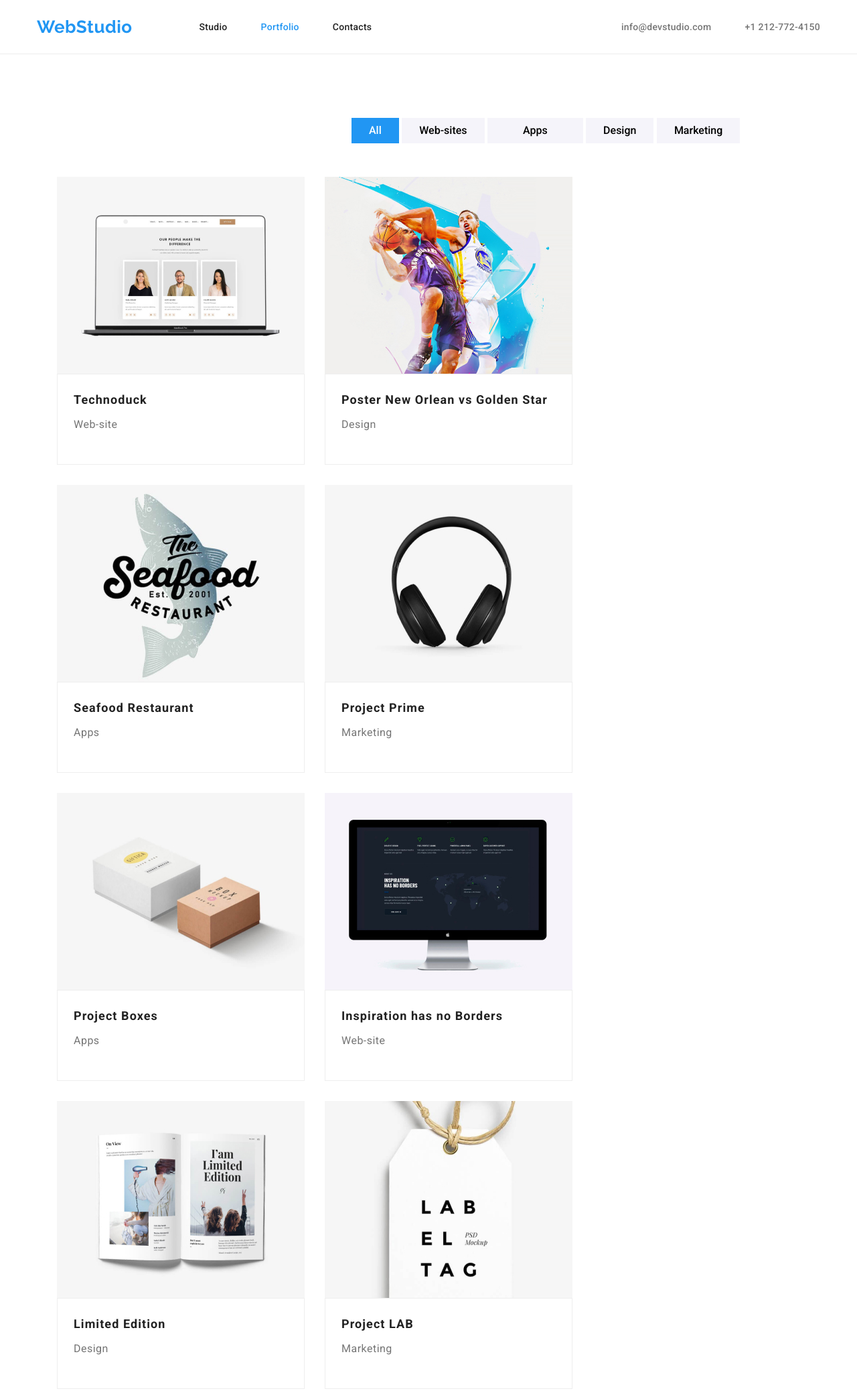
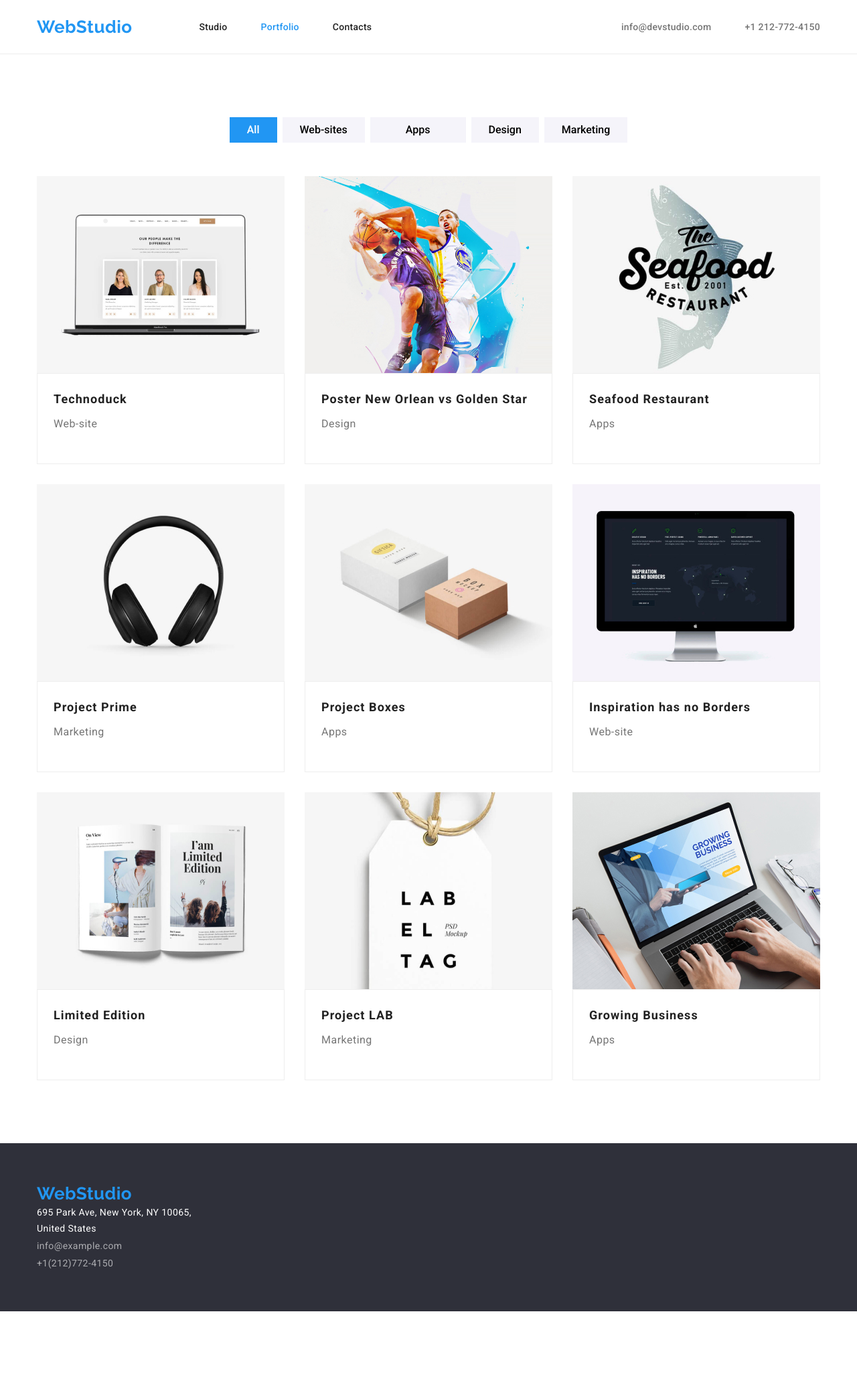
Before and after one commit to Ppatel21887/goit-markup-hw-03, a plain HTML site: page portfolio.html in a window 1280 px wide. Shown: the top 2077 px of the page at 67% size. After the commit the page ends 1958 px from the top, so only its background shows below. Drawn offline with nearby package versions, Linux system fonts and the light colour scheme.

Commit message:
updated homework 03

```diff
--- a/css/styles.css
+++ b/css/styles.css
@@ -7,6 +7,7 @@
   --title-second-color: #ffffff;
   --border-color: #ff6347;
   --button-color: #f5f4fa;
+  --card-gap: 30px;
 }
 body {
   color: var(--black-color);
@@ -44,6 +45,11 @@ img {
   display: block;
   max-width: 100%;
   height: auto;
+}
+
+button:hover,
+button:focus {
+  cursor: pointer;
 }
 
 .container {
@@ -149,10 +155,11 @@ img {
 }
 
 .hero-button-section {
-  padding-left: 500px;
+  text-align: center;
 }
 
 .hero-button {
+  font-family: "roboto";
   color: var(--title-second-color);
   cursor: pointer;
   font-weight: 700;
@@ -161,7 +168,13 @@ img {
   letter-spacing: 0.06em;
   text-align: center;
   background-color: var(--logo-color);
-  padding: 10px 19px 10px 20px;
+  padding: 10px 20px;
+  border: none;
+  margin: 0 auto;
+  display: block;
+
+  box-shadow: 0px 4px 4px rgba(0, 0, 0, 0.15);
+  border-radius: 4px;
 }
 .hero-button:hover,
 .hero-button:focus {
@@ -183,10 +196,14 @@ img {
 
 .feature-list {
   display: flex;
-  align-items: center;
-  margin-left: auto;
+  justify-content: center;
 }
-.feature-list-item:not(:last-child) {
+
+.feature-list-item {
+  width: 270px;
+}
+
+.feature-list-item:not(:first-child) {
   margin-left: 30px;
 }
 
@@ -196,6 +213,7 @@ img {
   font-size: 14px;
   line-height: calc(16 / 14);
   text-transform: uppercase;
+  margin-bottom: 10px;
 }
 
 .feature-text {
@@ -213,7 +231,7 @@ img {
 .job-list {
   display: flex;
   align-items: center;
-  margin-left: auto;
+  justify-content: center;
   padding-top: 50px;
 }
 
@@ -236,7 +254,7 @@ img {
 .team-section-list {
   display: flex;
   align-items: center;
-  margin-left: auto;
+  justify-content: center;
 }
 
 .team-list-item:not(:last-child) {
@@ -287,7 +305,11 @@ img {
   font-weight: 700;
   font-size: 26px;
   line-height: calc(31 / 26);
-  padding-bottom: 9px;
+  margin-bottom: 9px;
+}
+
+.footer-address-item:not(:last-child) {
+  margin-bottom: 2px;
 }
 
 .footer-address-link {
@@ -313,10 +335,15 @@ img {
 
 /*PORTFOLIO PAGE STYLING*/
 
-.menu-button-section {
+.menu-button-list {
   padding-bottom: 50px;
-  padding-top: 95px;
-  padding-left: 485px;
+  padding-top: 94px;
+  display: flex;
+  justify-content: center;
+}
+
+.menu-button-item:not(:last-child) {
+  margin-right: 8px;
 }
 
 .menu-button-current {
@@ -355,7 +382,7 @@ img {
   color: var(--title-second-color);
 }
 
-.image-section {
+.main-section {
   background-color: var(--title-second-color);
   padding-bottom: 94px;
 }
@@ -363,12 +390,15 @@ img {
 .image-list {
   display: flex;
   flex-wrap: wrap;
+  margin-top: calc(-1 * var(--card-gap));
+  margin-left: calc(-1 * var(--card-gap));
 }
 
 .image-list-item {
-  margin-left: 30px;
-  margin-bottom: 30px;
-  background: #ffffff;
+  flex-basis: calc(100% / 3-var(--card-gap));
+  margin-left: var(--card-gap);
+  margin-top: var(--card-gap);
+  background-color: var(--title-second-color);
   box-sizing: border-box;
 }
 
@@ -397,12 +427,4 @@ img {
   padding-bottom: 24px;
 }
 
-button:hover,
-button:focus {
-  cursor: pointer;
-  border-style: solid;
-  border-color: var(--logo-color);
-  text-decoration: underline;
-  text-decoration-color: var(--logo-color);
-}
 /*END FOR NOW*/
--- a/portfolio.html
+++ b/portfolio.html
@@ -53,23 +53,41 @@
       </div>
     </header>
     <main>
-      <div class="container menu-button-section">
+      <section class="main-section">
+        <div class="container">
+
+        <ul class="menu-button-list">
+
+          <li class="menu-button-item">
         <button class="menu-button-current" type="button">All</button>
+        </li>
+
+        <li class="menu-button-item">
         <button class="menu-button black" type="button">
           Web-sites
         </button>
-        <button class="menu-button black button-apps" type="button">Apps</button>
-        <button class="menu-button black" type="button">
+        </li>
+
+       <li class="menu-button-item">
+      <button class="menu-button black button-apps" type="button">Apps</button>
+       </li>
+
+        <li class="menu-button-item">
+      <button class="menu-button black" type="button">
           Design
         </button>
-        <button class="menu-button black" type="button">
+        </li>
+
+        <li class="menu-button-item">
+      <button class="menu-button black" type="button">
           Marketing
-        </button>
-      </div>
+      </button>
+        </li>
 
-      <section class="image-section">
-        <div class="container">
+        </ul>
+
         <ul class="image-list">
+
           <li class="image-list-item">
             <img
               src="images/images_portfolio/img1.jpg"
@@ -77,7 +95,7 @@
               width="370"
               height="294"
             />
-<div class="image-description">
+            <div class="image-description">
             <h3 class="captions">Technoduck</h3>
             <p class="text-portfolio">Web-site</p>
             </div>
@@ -188,7 +206,7 @@
       <a class="footer-logo" href="./index.html">WebStudio</a>
       <address>
         <ul>
-          <li>
+          <li class="footer-address-item">
             <a
               class="footer-address-link"
               href="https://goo.gl/maps/DN4q7YvNKob1rNXi6"
@@ -198,12 +216,12 @@
             </a>
           </li>
 
-          <li>
+          <li class="footer-address-item">
             <a class="footer-contact-link" href="mailto:info@example.com"
               >info@example.com</a
             >
           </li>
-          <li>
+          <li class="footer-address-item">
             <a class="footer-contact-link" href="tel:12127724150"
               >+1(212)772-4150</a
             >
```
Also changed, not shown: index.html (+5 -5 lines).
